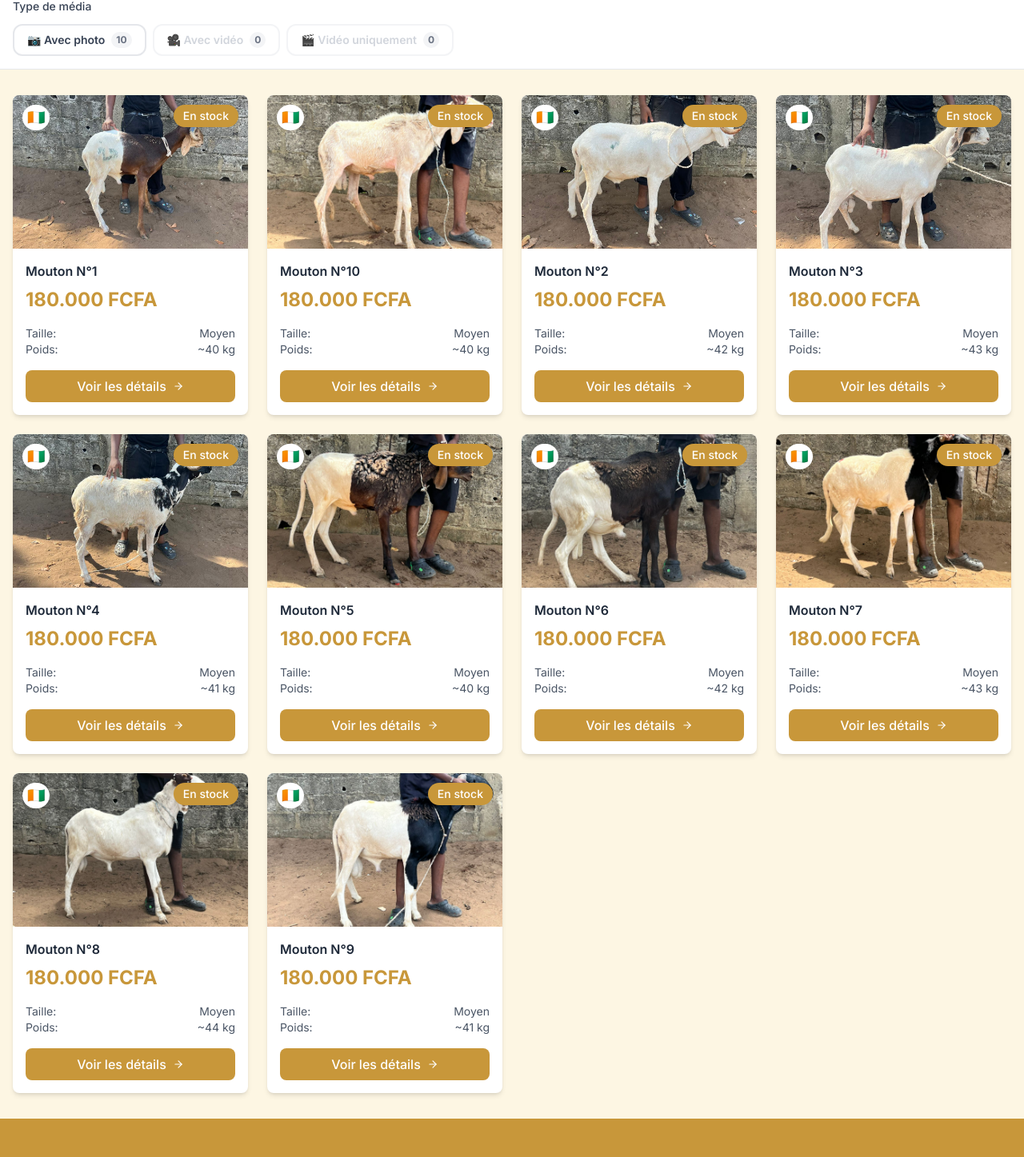
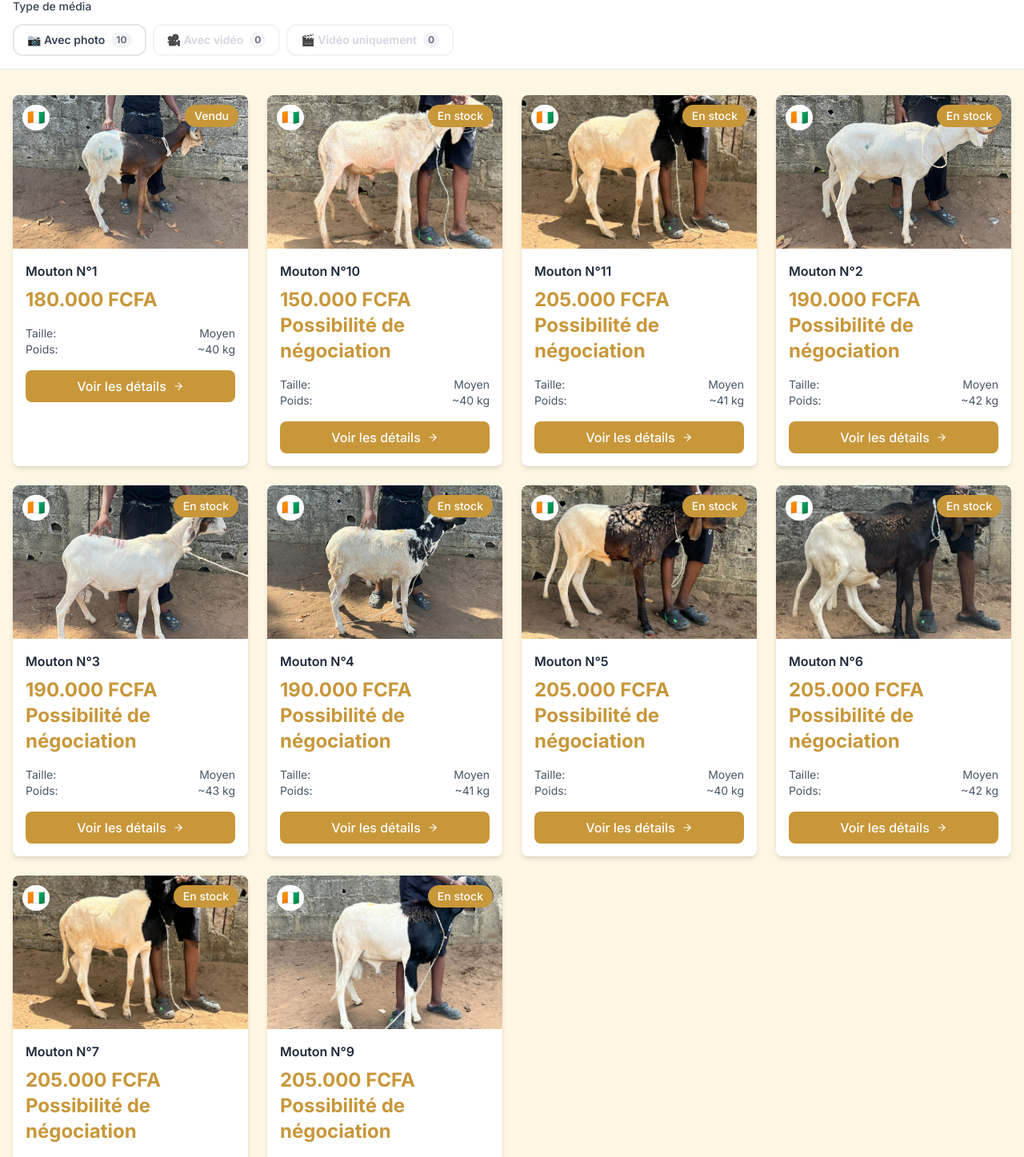
Before and after one commit to ArifD06/3S_Betail, a Next.js app: page /produits in a window 1280 px wide. Shown: the part 776-2223 px from the top of the page at 80% size. Built offline with nearby package versions, Linux system fonts and the light colour scheme.

Commit message:
Mise à jour manuelle des prix et statuts des moutons
Co-Authored-By: Claude Sonnet 4.6 <noreply@anthropic.com>

```diff
--- a/data/products.ts
+++ b/data/products.ts
@@ -33,7 +33,7 @@ export const products: Product[] = [
     images: [
       '/images/WhatsApp Image 2026-05-08 at 15.54.19.jpeg'
     ],
-    stock: 'En stock',
+    stock: 'Vendu',
     specifications: {
       taille: 'Moyen',
       age: '+2 ans',
@@ -55,7 +55,7 @@ export const products: Product[] = [
     name: 'Mouton N°2',
     category: 'Mouton',
     origin: "Côte d'Ivoire",
-    price: '180.000 FCFA',
+    price: '190.000 FCFA Possibilité de négociation',
     flag: "Côte d'Ivoire",
     image: '/images/WhatsApp Image 2026-05-08 at 15.54.22.jpeg',
     images: [
@@ -83,7 +83,7 @@ export const products: Product[] = [
     name: 'Mouton N°3',
     category: 'Mouton',
     origin: "Côte d'Ivoire",
-    price: '180.000 FCFA',
+    price: '190.000 FCFA Possibilité de négociation',
     flag: "Côte d'Ivoire",
     image: '/images/WhatsApp Image 2026-05-08 at 15.54.32.jpeg',
     images: [
@@ -111,7 +111,7 @@ export const products: Product[] = [
     name: 'Mouton N°4',
     category: 'Mouton',
     origin: "Côte d'Ivoire",
-    price: '180.000 FCFA',
+    price: '190.000 FCFA Possibilité de négociation',
     flag: "Côte d'Ivoire",
     image: '/images/WhatsApp Image 2026-05-08 at 15.54.36.jpeg',
     images: [
@@ -139,7 +139,7 @@ export const products: Product[] = [
     name: 'Mouton N°5',
     category: 'Mouton',
     origin: "Côte d'Ivoire",
-    price: '180.000 FCFA',
+    price: '205.000 FCFA Possibilité de négociation',
     flag: "Côte d'Ivoire",
     image: '/images/WhatsApp Image 2026-05-12 at 21.57.29.jpeg',
     images: [
@@ -167,7 +167,7 @@ export const products: Product[] = [
     name: 'Mouton N°6',
     category: 'Mouton',
     origin: "Côte d'Ivoire",
-    price: '180.000 FCFA',
+    price: '205.000 FCFA Possibilité de négociation',
     flag: "Côte d'Ivoire",
     image: '/images/WhatsApp Image 2026-05-12 at 21.57.33.jpeg',
     images: [
@@ -195,7 +195,7 @@ export const products: Product[] = [
     name: 'Mouton N°7',
     category: 'Mouton',
     origin: "Côte d'Ivoire",
-    price: '180.000 FCFA',
+    price: '205.000 FCFA Possibilité de négociation',
     flag: "Côte d'Ivoire",
     image: '/images/WhatsApp Image 2026-05-12 at 21.57.38.jpeg',
     images: [
@@ -218,40 +218,13 @@ export const products: Product[] = [
       'Livraison disponible sur Abidjan'
     ]
   },
-  {
-    id: 8,
-    name: 'Mouton N°8',
-    category: 'Mouton',
-    origin: "Côte d'Ivoire",
-    price: '180.000 FCFA',
-    flag: "Côte d'Ivoire",
-    image: '/images/WhatsApp Image 2026-05-12 at 21.57.38 (1).jpeg',
-    images: [
-      '/images/WhatsApp Image 2026-05-12 at 21.57.38 (1).jpeg'
-    ],
-    stock: 'En stock',
-    specifications: {
-      taille: 'Moyen',
-      age: '+2 ans',
-      poids: '~44 kg',
-      categorie: 'Standard'
-    },
-    description: 'Mouton en parfaite santé, idéal pour une célébration réussie.',
-    longDescription: 'Mouton en parfaite santé, idéal pour une célébration de Tabaski réussie. Bien nourri et suivi. Disponible à la livraison sur Abidjan.',
-    note: 'Photo du mouton réel. Ce que vous voyez est ce que vous recevez.',
-    characteristics: [
-      'Mouton en parfaite santé',
-      'Prêt pour la Tabaski',
-      'Photo réelle',
-      'Livraison disponible sur Abidjan'
-    ]
-  },
+
   {
     id: 9,
     name: 'Mouton N°9',
     category: 'Mouton',
     origin: "Côte d'Ivoire",
-    price: '180.000 FCFA',
+    price: '205.000 FCFA Possibilité de négociation',
     flag: "Côte d'Ivoire",
     image: '/images/WhatsApp Image 2026-05-12 at 21.57.41.jpeg',
     images: [
@@ -275,11 +248,39 @@ export const products: Product[] = [
     ]
   },
   {
+    id: 11,
+    name: 'Mouton N°11',
+    category: 'Mouton',
+    origin: "Côte d'Ivoire",
+    price: '205.000 FCFA Possibilité de négociation',
+    flag: "Côte d'Ivoire",
+    image: '/images/WhatsApp Image 2026-05-12 at 21.57.38.jpeg',
+    images: [
+      '/images/WhatsApp Image 2026-05-12 at 21.57.38.jpeg'
+    ],
+    stock: 'En stock',
+    specifications: {
+      taille: 'Moyen',
+      age: '+2 ans',
+      poids: '~41 kg',
+      categorie: 'Standard'
+    },
+    description: 'Mouton bien nourri et en excellente forme pour la Tabaski.',
+    longDescription: 'Mouton bien nourri, en excellente forme et prêt pour la Tabaski. Sélectionné avec soin. Disponible à la livraison sur Abidjan.',
+    note: 'Photo du mouton réel. Ce que vous voyez est ce que vous recevez.',
+    characteristics: [
+      'Mouton bien nourri',
+      'Prêt pour la Tabaski',
+      'Photo réelle',
+      'Livraison disponible sur Abidjan'
+    ]
+  },
+  {
     id: 10,
     name: 'Mouton N°10',
     category: 'Mouton',
     origin: "Côte d'Ivoire",
-    price: '180.000 FCFA',
+    price: '150.000 FCFA Possibilité de négociation',
     flag: "Côte d'Ivoire",
     image: '/images/WhatsApp Image 2026-05-12 at 21.57.47.jpeg',
     images: [
```
Also changed, not shown: .claude/settings.local.json (added).
